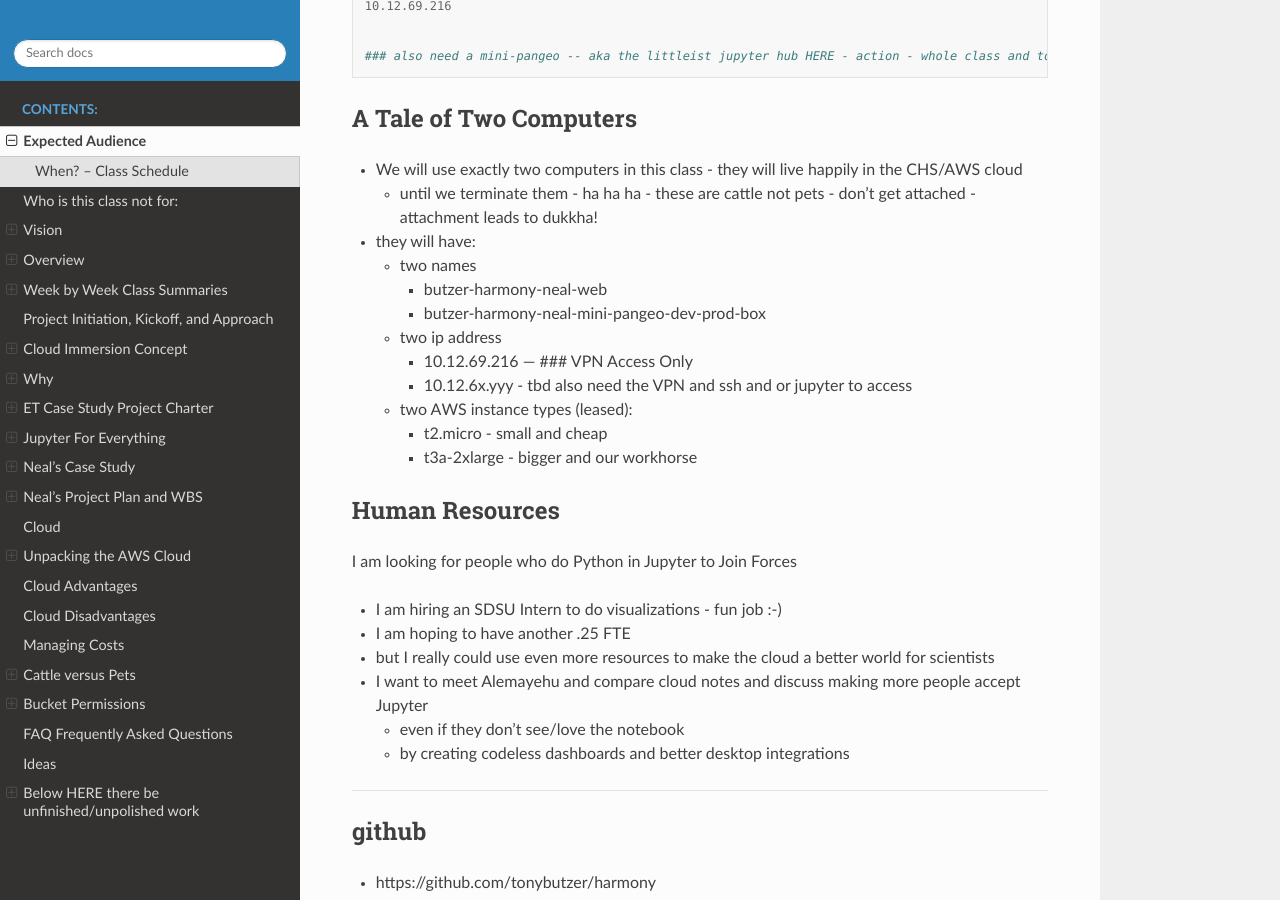
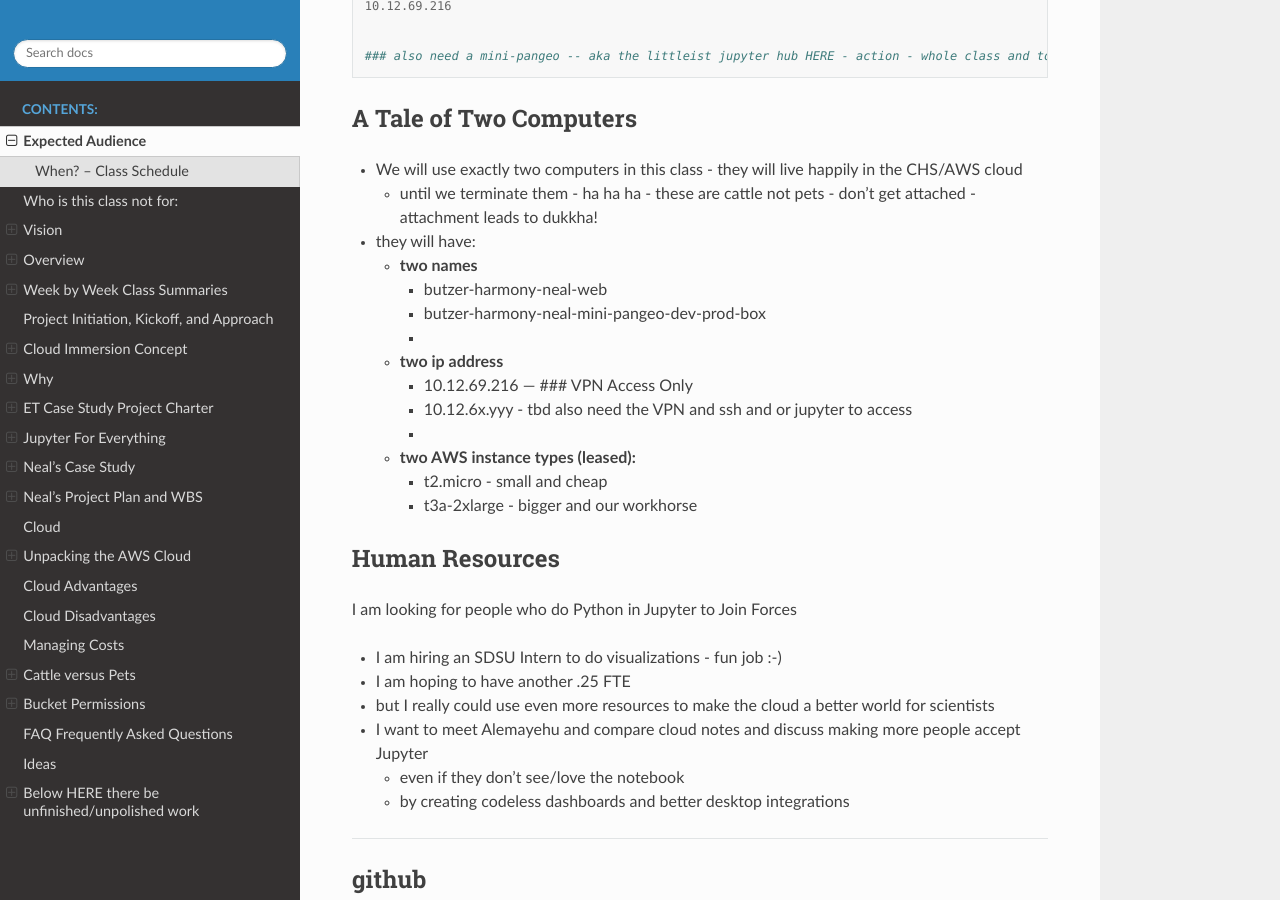
Before and after one commit to tonybutzer/harmony, a Sphinx documentation site: the page built from documentation/source/00define_ET.md, in a window 1280 px wide and 900 px high, scrolled down 2430 px. Built offline with Sphinx 7.4.7 and the Read the Docs theme 2.0.0, drawn with Linux system fonts in a browser that asks for light colours; pages that are not in the unit, such as notebooks, are missing from menus.

Commit message:
automatic git update from Makefile

```diff
--- a/documentation/source/00define_ET.md
+++ b/documentation/source/00define_ET.md
@@ -73,13 +73,15 @@
 - We will use exactly two computers in this class - they will live happily in the CHS/AWS cloud
 	- until we terminate them - ha ha ha - these are cattle not pets - don't get attached - attachment leads to dukkha!
 - they will have:
-	- two names
+	- **two names**
 		- butzer-harmony-neal-web
 		- butzer-harmony-neal-mini-pangeo-dev-prod-box
-	- two ip address
+		-
+	- **two ip address**
 		- 10.12.69.216 --- ### VPN Access Only
 		- 10.12.6x.yyy - tbd also need the VPN and ssh and or jupyter to access
-	- two AWS instance types (leased):
+		-
+	- **two AWS instance types (leased):**
 		- t2.micro - small and cheap
 		- t3a-2xlarge - bigger and our workhorse
 
```
